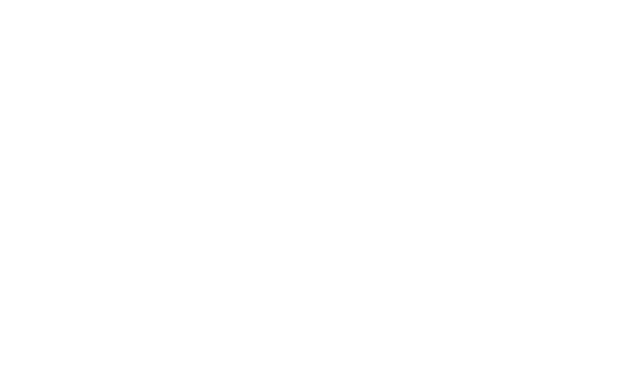
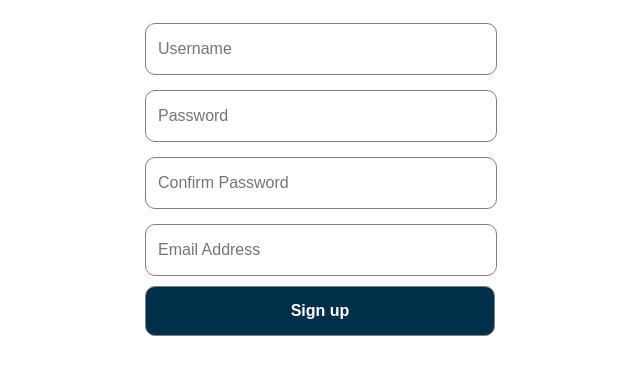
Before and after one commit to narrwep27/full_stack_PERN_anchr, a React (Create React App) app in the folder client/: page / in a window 1280 px wide. Shown: the top 374 px of the page, without its empty margins (319-959 px from the left). Built offline with nearby package versions, Linux system fonts and the light colour scheme.

Commit message:
SignUp Form completed -- pending onSubmit and onChange fx

```diff
--- /dev/null
+++ b/client/src/App.css
@@ -0,0 +1,53 @@
+/* DECLARE COLOR VARIABLES HERE */
+:root {
+	--color1: rgb(0, 47, 74);
+	--hover-color1: rgb(0, 85, 133);
+}
+/* --------------------------- */
+
+/* ----------- SIGN UP PAGE ----------*/
+.SignUp {
+	display: flex;
+}
+.signup-form-container-div {
+	margin: 0 auto;
+}
+
+.signup-form-div {
+	background-color: white;
+	width: 350px;
+	height: 50px;
+	border: solid 1px gray;
+	margin-top: 15px;
+	border-radius: 10px;
+}
+
+.signup-form {
+	width: 300px;
+	margin-top: 15px;
+	margin-left: 10px;
+	border: 0;
+	font-size: 16px;
+}
+
+.signup-form::placeholder {
+	font-size: 16px;
+}
+
+.signup-form-button {
+	width: 350px;
+	height: 50px;
+	border-radius: 10px;
+	border: solid 1px gray;
+	margin-top: 10px;
+	background-color: var(--color1);
+	color: white;
+	font-size: 16px;
+	font-weight: bold;
+}
+
+.signup-form-button:hover {
+	background-color: var(--hover-color1);
+	transition: 0.5s;
+}
+/* ----------- SIGN UP PAGE ----------*/
--- a/client/src/App.js
+++ b/client/src/App.js
@@ -1,7 +1,13 @@
+import React from 'react';
+import { Route } from 'react-router-dom';
+import About from './pages/About';
+import SignUp from './pages/SignUp';
+import './App.css';
 
-export default function App () {
-  return (
-    <div>
-    </div>
-  )
+export default function App() {
+	return (
+		<div className='App'>
+			<Route exact path='/' component={SignUp} />
+		</div>
+	);
 }
--- /dev/null
+++ b/client/src/pages/About.js
@@ -0,0 +1,5 @@
+import React from 'react';
+
+export default function About() {
+	return <div>Narrwe Park Dom DeLorenzo Pablo Yocupicio Jerome Wy</div>;
+}
--- /dev/null
+++ b/client/src/pages/SignUp.js
@@ -0,0 +1,62 @@
+import React from 'react';
+
+export default function SignUp() {
+	return (
+		<div className='SignUp'>
+			<div className='signup-form-container-div'>
+				<form>
+					{/* Add onSubmit to Form */}
+
+					<div className='signup-form-div'>
+						<input
+							type='text'
+							// value={}
+							name='username'
+							placeholder='Username'
+							// onChange={}
+							className='signup-form'
+						/>
+						<br />
+					</div>
+
+					<div className='signup-form-div'>
+						<input
+							type='password'
+							// value={}
+							name='password'
+							placeholder='Password'
+							// onChange={}
+							className='signup-form'
+						/>
+						<br />
+					</div>
+
+					<div className='signup-form-div'>
+						<input
+							type='text'
+							// value={}
+							name='confirm-password'
+							placeholder='Confirm Password'
+							// onChange={}
+							className='signup-form'
+						/>
+						<br />
+					</div>
+
+					<div className='signup-form-div'>
+						<input
+							type='text'
+							// value={}
+							name='email'
+							placeholder='Email Address'
+							// onChange={}
+							className='signup-form'
+						/>
+						<br />
+					</div>
+					<button className='signup-form-button'>Sign up</button>
+				</form>
+			</div>
+		</div>
+	);
+}
```
Also changed, not shown: client/src/index.css (added), client/src/pages/References.js (added).
